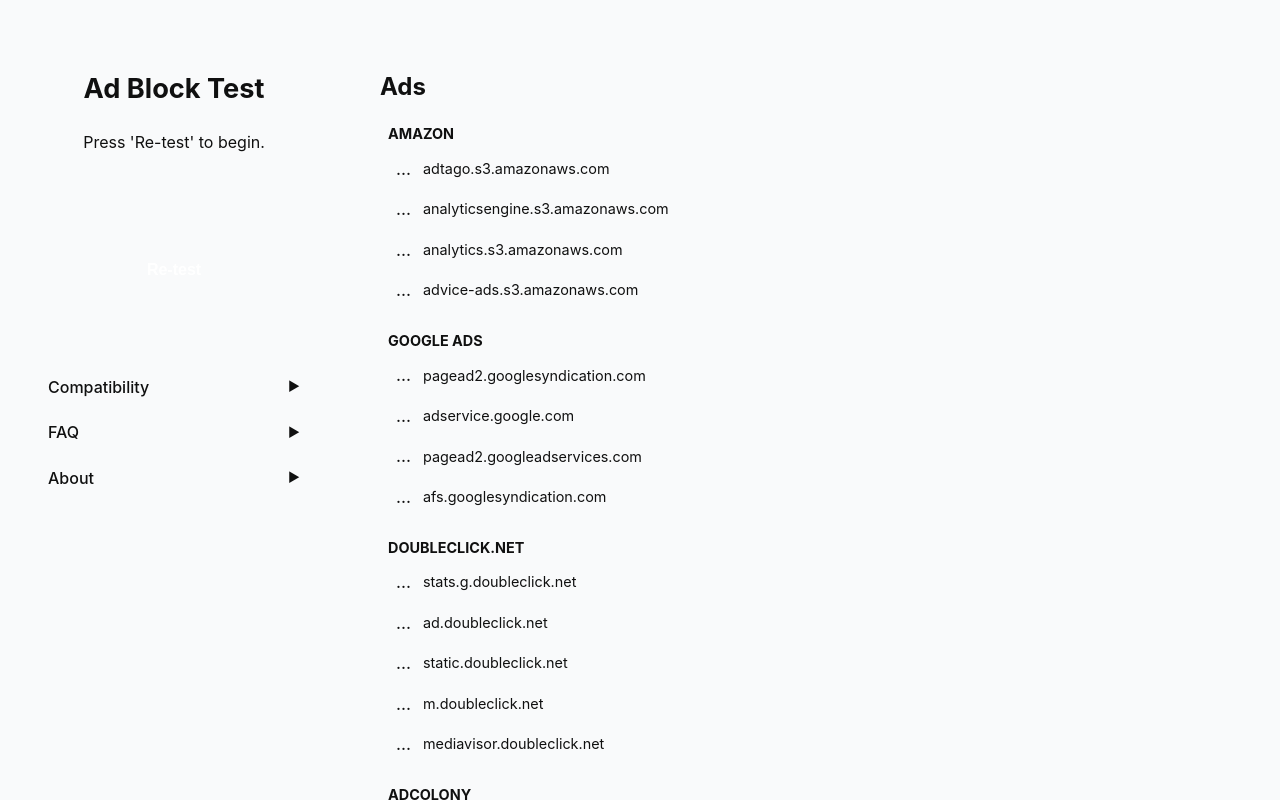
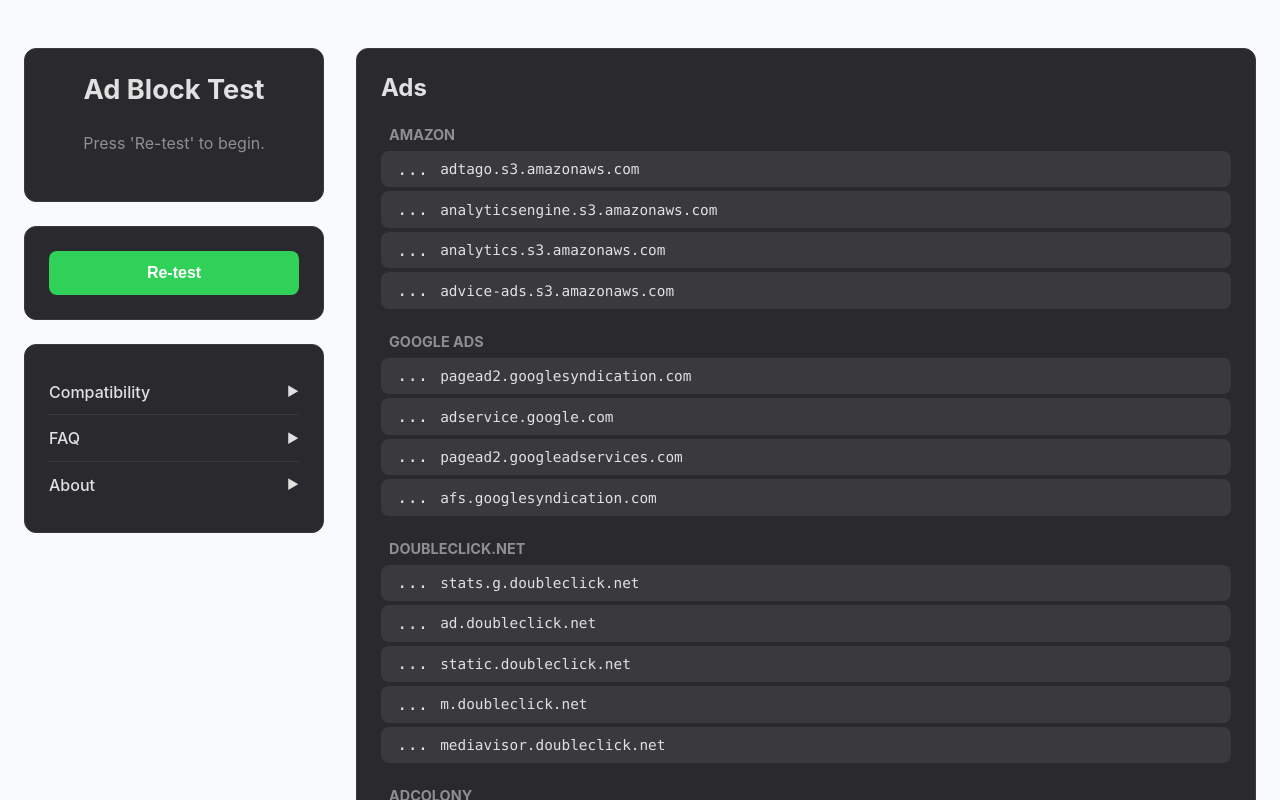
Before and after one commit to xiliourt/adblock-test_next.js, a Next.js app: page / in a window 1280 px wide. Shown: the top 800 px of the page. Built offline with nearby package versions, Linux system fonts and the light colour scheme.

Commit message:
Update globals.css

```diff
--- a/app/globals.css
+++ b/app/globals.css
@@ -1,4 +1,15 @@
 /* app/globals.css */
+
+:root {
+  --bg-color: #1a1a1a;
+  --container-color: #2a2a2e;
+  --container-border: #3a3a3e;
+  --text-primary: #e1e1e1;
+  --text-secondary: #8e8e93;
+  --accent-green: #30d158;
+  --accent-red: #ff453a;
+  --font-mono: 'SF Mono', 'Menlo', 'Consolas', 'Courier New', monospace;
+}
 
 html,
 [data-theme='light'] {
```
